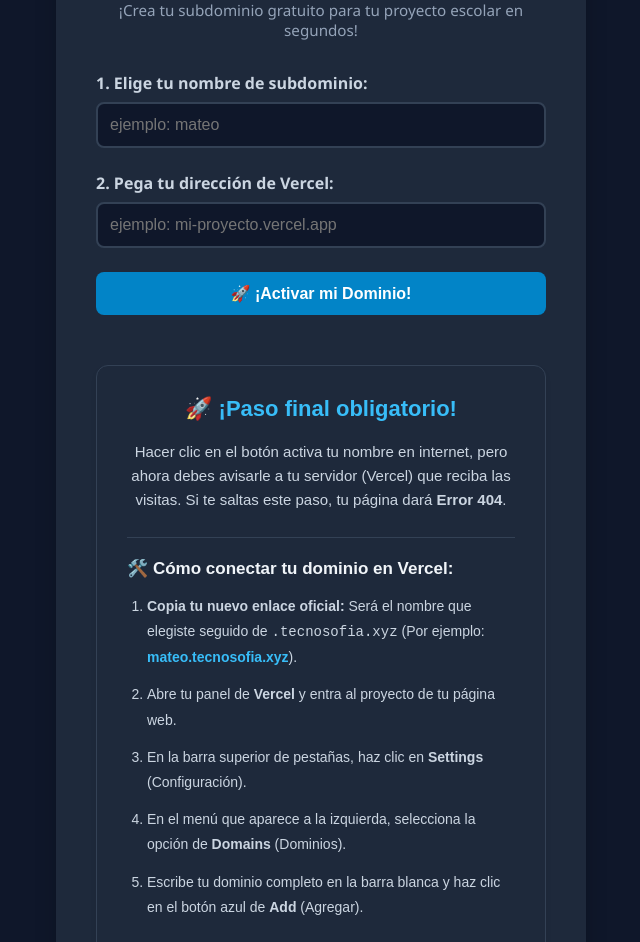
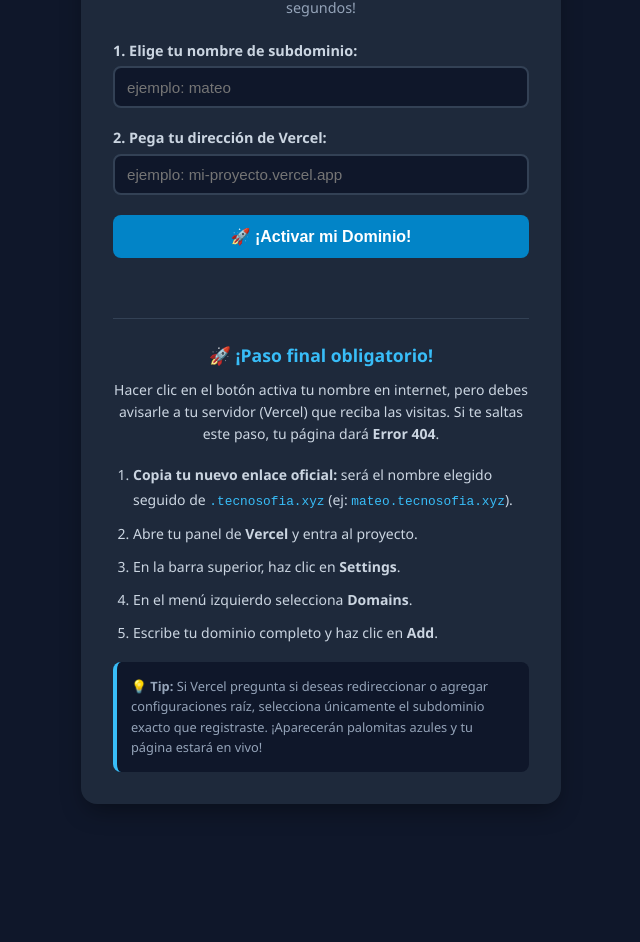
Before and after one commit to jesusgaelgs/tecnosofia-web, a plain HTML site: page index.html in a window 1280 px wide. Shown: the part 128-1070 px from the top of the page, without its empty margins (319-959 px from the left). After the commit the page ends 964 px from the top, so only its background shows below. Drawn offline with Linux system fonts and the light colour scheme.

Commit message:
Refactor HTML structure and styles for clarity

```diff
--- a/index.html
+++ b/index.html
@@ -5,147 +5,142 @@
     <meta name="viewport" content="width=device-width, initial-scale=1.0">
     <title>Tecnosofia Labs - Tu Subdominio Gratis</title>
     <style>
+        * { box-sizing: border-box; margin: 0; padding: 0; }
         body {
             font-family: 'Segoe UI', Tahoma, Geneva, Verdana, sans-serif;
             background-color: #0f172a;
             color: #f8fafc;
+            min-height: 100vh;
             display: flex;
             justify-content: center;
-            align-items: center;
-            min-height: 100vh;display
-            margin: 0;
+            align-items: flex-start;
+            padding: 2rem 1rem;
         }
-        .container {
+        .wrap {
             background-color: #1e293b;
-            padding: 2.5rem;
+            padding: 2rem;
             border-radius: 1rem;
-            box-shadow: 0 10px 25px -5px rgba(0, 0, 0, 0.3);
+            box-shadow: 0 10px 25px -5px rgba(0, 0, 0, 0.4);
             width: 100%;
-            max-width: 450px;
-            text-align: center;
+            max-width: 480px;
         }
-        h1 { color: #38bdf8; margin-bottom: 0.5rem; font-size: 2rem; }
-        p { color: #94a3b8; margin-bottom: 2rem; font-size: 0.95rem; }
-        .form-group { text-align: left; margin-bottom: 1.5rem; }
-        label { display: block; margin-bottom: 0.5rem; color: #cbd5e1; font-weight: 600; }
+        h1 { color: #38bdf8; font-size: 1.8rem; margin-bottom: .25rem; text-align: center; }
+        .subtitle { color: #94a3b8; font-size: .9rem; text-align: center; margin-bottom: 1.5rem; }
+        .fg { margin-bottom: 1.25rem; }
+        label { display: block; margin-bottom: .4rem; color: #cbd5e1; font-weight: 600; font-size: .9rem; }
         input {
             width: 100%;
-            padding: 0.75rem;
-            border-radius: 0.5rem;
+            padding: .65rem .75rem;
+            border-radius: .5rem;
             border: 2px solid #334155;
-            background-color: #0f172a;
+            background: #0f172a;
             color: #fff;
-            font-size: 1rem;
-            box-sizing: border-box;
+            font-size: .95rem;
         }
         input:focus { border-color: #38bdf8; outline: none; }
         button {
             width: 100%;
-            padding: 0.75rem;
-            background-color: #0284c7;
-            color: white;
+            padding: .75rem;
+            background: #0284c7;
+            color: #fff;
             border: none;
-            border-radius: 0.5rem;
+            border-radius: .5rem;
             font-size: 1rem;
-            font-weight: bold;
+            font-weight: 700;
             cursor: pointer;
-            transition: background-color 0.2s;
         }
-        button:hover { background-color: #0369a1; }
-        #resultado { margin-top: 1.5rem; font-weight: 600; font-size: 0.95rem; }
+        button:hover { background: #0369a1; }
+        .divider { border: none; border-top: 1px solid #334155; margin: 1.5rem 0; }
+        h2 { color: #38bdf8; font-size: 1.1rem; font-weight: 700; text-align: center; margin-bottom: .75rem; }
+        .desc { color: #cbd5e1; font-size: .875rem; line-height: 1.6; text-align: center; margin-bottom: 1rem; }
+        ol { padding-left: 1.25rem; color: #cbd5e1; font-size: .875rem; line-height: 1.8; }
+        ol li { margin-bottom: .5rem; }
+        .tip {
+            background: #0f172a;
+            padding: .875rem;
+            border-radius: .5rem;
+            border-left: 4px solid #38bdf8;
+            font-size: .8rem;
+            color: #94a3b8;
+            margin-top: 1rem;
+            line-height: 1.6;
+        }
+        #result { margin-top: 1rem; font-weight: 600; font-size: .9rem; text-align: center; min-height: 1.2rem; }
+        code { color: #38bdf8; font-size: .8rem; }
     </style>
 </head>
 <body>
 
-<div class="container">
+<div class="wrap">
     <h1>Σοφία Tecnosofia</h1>
-    <p>¡Crea tu subdominio gratuito para tu proyecto escolar en segundos!</p>
+    <p class="subtitle">¡Crea tu subdominio gratuito para tu proyecto escolar en segundos!</p>
 
     <form id="dnsForm">
-        <div class="form-group">
+        <div class="fg">
             <label for="subdomain">1. Elige tu nombre de subdominio:</label>
             <input type="text" id="subdomain" placeholder="ejemplo: mateo" required>
         </div>
-        <div class="form-group">
+        <div class="fg">
             <label for="target">2. Pega tu dirección de Vercel:</label>
             <input type="text" id="target" placeholder="ejemplo: mi-proyecto.vercel.app" required>
         </div>
         <button type="submit">🚀 ¡Activar mi Dominio!</button>
     </form>
 
-    <div style="margin-top: 50px; padding: 30px; background-color: #1e293b; border-radius: 12px; border: 1px solid #334155; text-align: left; max-width: 600px; margin-left: auto; margin-right: auto; font-family: sans-serif; color: #f8fafc; box-shadow: 0 4px 6px -1px rgba(0, 0, 0, 0.1);">
+    <div id="result"></div>
 
-    <h2 style="color: #38bdf8; margin-top: 0; font-size: 22px; text-align: center; font-weight: 700;">🚀 ¡Paso final obligatorio!</h2>
+    <hr class="divider">
 
-    <p style="color: #cbd5e1; font-size: 15px; line-height: 1.6; text-align: center; margin-bottom: 25px;">
-        Hacer clic en el botón activa tu nombre en internet, pero ahora debes avisarle a tu servidor (Vercel) que reciba las visitas. Si te saltas este paso, tu página dará <strong>Error 404</strong>.
-    </p>
+    <h2>🚀 ¡Paso final obligatorio!</h2>
+    <p class="desc">Hacer clic en el botón activa tu nombre en internet, pero debes avisarle a tu servidor (Vercel) que reciba las visitas. Si te saltas este paso, tu página dará <strong>Error 404</strong>.</p>
 
-    <div style="border-top: 1px solid #334155; margin-bottom: 20px;"></div>
-
-    <h3 style="color: #f1f5f9; font-size: 17px; margin-bottom: 15px; font-weight: 600;">🛠️ Cómo conectar tu dominio en Vercel:</h3>
-
-    <ol style="padding-left: 20px; color: #cbd5e1; font-size: 14px; line-height: 1.8; margin-bottom: 0;">
-        <li style="margin-bottom: 12px;">
-            <strong>Copia tu nuevo enlace oficial:</strong> Será el nombre que elegiste seguido de <code>.tecnosofia.xyz</code> (Por ejemplo: <span style="color: #38bdf8; font-weight: bold;">mateo.tecnosofia.xyz</span>).
-        </li>
-        <li style="margin-bottom: 12px;">
-            Abre tu panel de <strong>Vercel</strong> y entra al proyecto de tu página web.
-        </li>
-        <li style="margin-bottom: 12px;">
-            En la barra superior de pestañas, haz clic en <strong>Settings</strong> (Configuración).
-        </li>
-        <li style="margin-bottom: 12px;">
-            En el menú que aparece a la izquierda, selecciona la opción de <strong>Domains</strong> (Dominios).
-        </li>
-        <li style="margin-bottom: 12px;">
-            Escribe tu dominio completo en la barra blanca y haz clic en el botón azul de <strong>Add</strong> (Agregar).
-        </li>
+    <ol>
+        <li><strong>Copia tu nuevo enlace oficial:</strong> será el nombre elegido seguido de <code>.tecnosofia.xyz</code> (ej: <code>mateo.tecnosofia.xyz</code>).</li>
+        <li>Abre tu panel de <strong>Vercel</strong> y entra al proyecto.</li>
+        <li>En la barra superior, haz clic en <strong>Settings</strong>.</li>
+        <li>En el menú izquierdo selecciona <strong>Domains</strong>.</li>
+        <li>Escribe tu dominio completo y haz clic en <strong>Add</strong>.</li>
     </ol>
 
-    <div style="background-color: #0f172a; padding: 15px; border-radius: 8px; border-left: 4px solid #38bdf8; font-size: 13px; color: #94a3b8; margin-top: 25px; line-height: 1.6;">
-        💡 <strong>Tip de soporte:</strong> Si Vercel te abre una ventana preguntando si deseas redireccionar o agregar configuraciones raíz, selecciona la opción de añadir <em>únicamente</em> el subdominio exacto que registraste. ¡Pondrá unas palomitas azules y tu página estará en vivo!
+    <div class="tip">
+        💡 <strong>Tip:</strong> Si Vercel pregunta si deseas redireccionar o agregar configuraciones raíz, selecciona únicamente el subdominio exacto que registraste. ¡Aparecerán palomitas azules y tu página estará en vivo!
     </div>
-
-</div>
-
-    <div id="resultado"></div>
 </div>
 
 <script>
-    document.getElementById('dnsForm').addEventListener('submit', async (e) => {
+    document.getElementById('dnsForm').addEventListener('submit', async e => {
         e.preventDefault();
-        const resultadoDiv = document.getElementById('resultado');
-        resultadoDiv.style.color = '#e2e8f0';
-        resultadoDiv.innerText = 'Procesando con el robot de Cloudflare... ⏳';
+        const res = document.getElementById('result');
+        res.style.color = '#e2e8f0';
+        res.innerText = 'Procesando con el robot de Cloudflare... ⏳';
 
         const subdomain = document.getElementById('subdomain').value.trim().toLowerCase();
-        let target = document.getElementById('target').value.trim().toLowerCase();
-
-        target = target.replace(/^(https?:\/\/)?(www\.)?/, '');
+        let target = document.getElementById('target').value.trim().toLowerCase().replace(/^(https?:\/\/)?(www\.)?/, '');
 
         try {
-            const response = await fetch('/api/create-dns', {
+            const r = await fetch('/api/create-dns', {
                 method: 'POST',
                 headers: { 'Content-Type': 'application/json' },
                 body: JSON.stringify({ subdomain, target })
             });
-
-            const data = await response.json();
-
+            const data = await r.json();
             if (data.success) {
-                resultadoDiv.style.color = '#4ade80';
-                resultadoDiv.innerHTML = `¡Éxito total! 🎉<br>Tu dominio <strong>${subdomain}.tecnosofia.xyz</strong> ya está vivo. Ahora conéctalo en tu panel de Vercel.`;
+                res.style.color = '#4ade80';
+                res.innerHTML = `¡Éxito total! 🎉<br>Tu dominio <strong>${subdomain}.tecnosofia.xyz</strong> ya está vivo. Ahora conéctalo en Vercel.`;
             } else {
-                resultadoDiv.style.color = '#f87171';
-                resultadoDiv.innerText = `Error: ${data.error || 'No se pudo crear.'}`;
+                res.style.color = '#f87171';
+                res.innerText = `Error: ${data.error || 'No se pudo crear.'}`;
             }
-        } catch (err) {
-            resultadoDiv.style.color = '#f87171';
-            resultadoDiv.innerText = 'Hubo un problema de conexión con el servidor.';
+        } catch {
+            res.style.color = '#f87171';
+            res.innerText = 'Hubo un problema de conexión con el servidor.';
         }
     });
 </script>
 
+<!-- Cloudflare Web Analytics -->
+<script defer src='https://static.cloudflareinsights.com/beacon.min.js' data-cf-beacon='{"token": "3ee458cf7fd94fa08f18220a6f4191e3"}'></script>
+<!-- End Cloudflare Web Analytics -->
+
 </body>
 </html>
```
